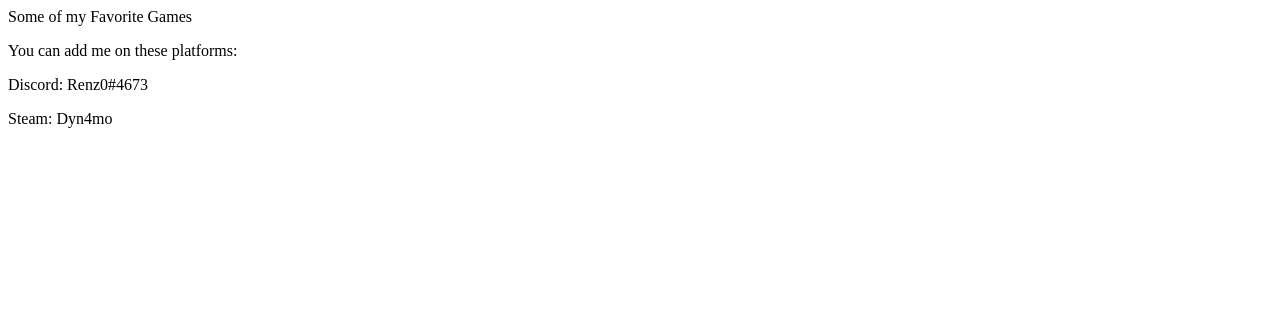
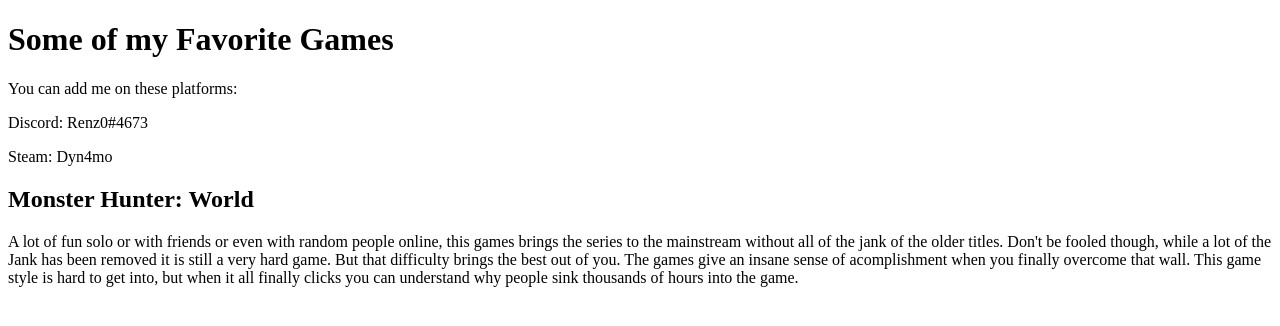
Before and after one commit to STL-LC101-Sept-22/js-assignment-4-html-me-something-lstclair13, a website: page index.html in a window 1280 px wide. Drawn offline with Linux system fonts and the light colour scheme.

Commit message:
added MHW

```diff
--- a/index.html
+++ b/index.html
@@ -2,13 +2,18 @@
 <html>
    <title>Some of my Favorite Games</title>
    <head>
-      Some of my Favorite Games
+      <h1>Some of my Favorite Games</h1>
    </head>
    <body>
       <p>You can add me on these platforms:</p>
       <p>Discord: Renz0#4673</p>
       <p>Steam: Dyn4mo<!--put profile link here--></p>
       <!-- Write your HTML in this file! -->
-
+      <h2>Monster Hunter: World</h2>
+      <article>
+         A lot of fun solo or with friends or even with random people online, this games brings the series to the mainstream without all of the jank of the older titles.
+	   Don't be fooled though, while a lot of the Jank has been removed it is still a very hard game. But that difficulty brings the best out of you. The games give an insane sense of acomplishment when you finally overcome that wall.
+	   This game style is hard to get into, but when it all finally clicks you can understand why people sink thousands of hours into the game.
+      </article>
    </body>
 </html>
```
